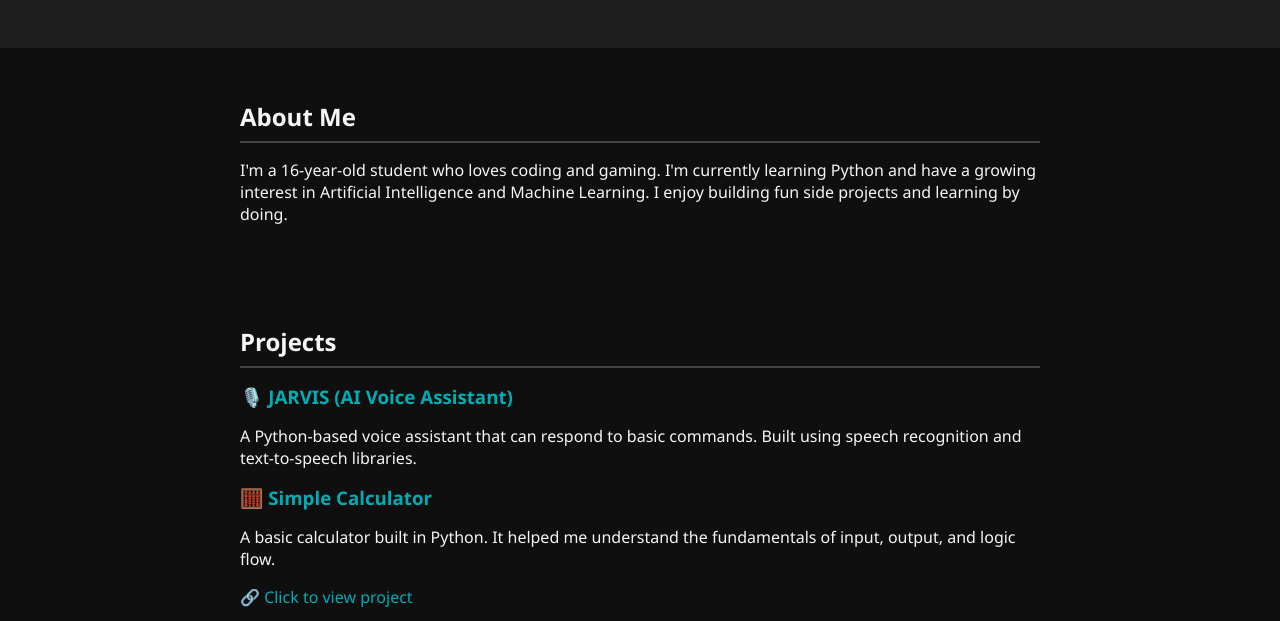
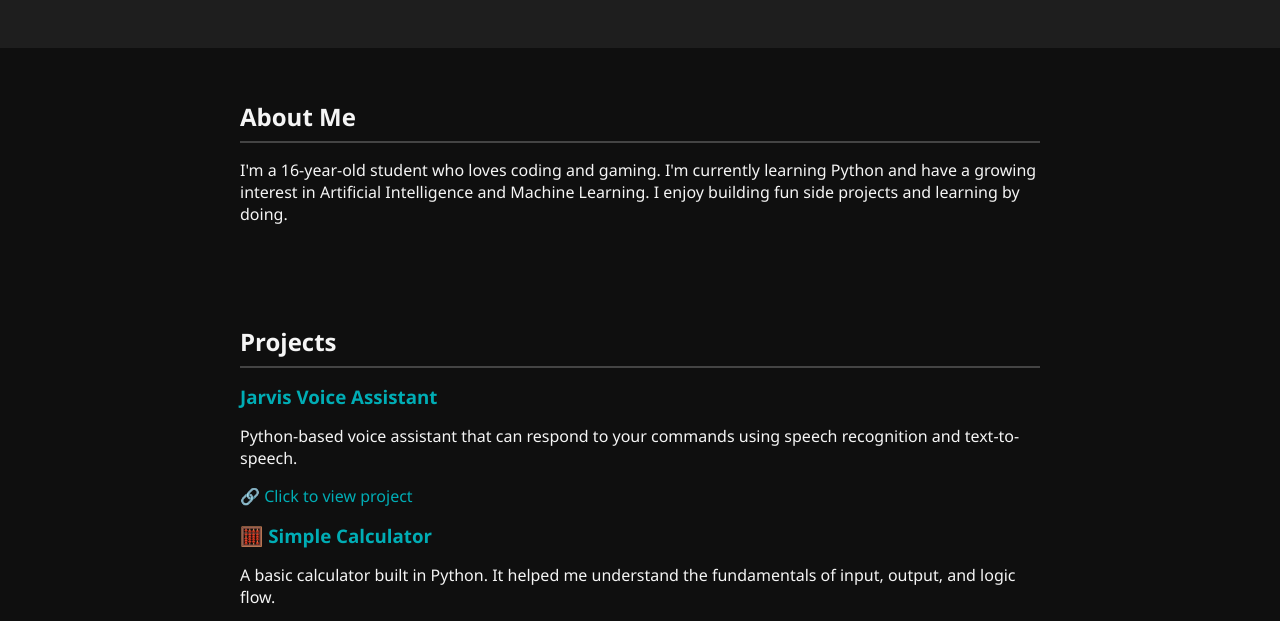
Before and after one commit to HenilLol/henillol.github.io, a plain HTML site: page index.html in a window 1280 px wide. Shown: the part 163-784 px from the top of the page. Drawn offline with Linux system fonts and the light colour scheme.

Commit message:
Update index.html

```diff
--- a/index.html
+++ b/index.html
@@ -75,10 +75,11 @@
 
   <section>
     <h2>Projects</h2>
-    <div class="project">
-      <h3>🎙️ JARVIS (AI Voice Assistant)</h3>
-      <p>A Python-based voice assistant that can respond to basic commands. Built using speech recognition and text-to-speech libraries.</p>
-    </div>
+   <div class="project">
+  <h3>Jarvis Voice Assistant</h3>
+  <p>Python-based voice assistant that can respond to your commands using speech recognition and text-to-speech.</p>
+ <p> <a href="https://henillol.github.io/Jarvis/" target="_blank">🔗 Click to view project</a></p>
+</div>
     <div class="project">
   <h3>🧮 Simple Calculator</h3>
   <p>A basic calculator built in Python. It helped me understand the fundamentals of input, output, and logic flow.</p>
```
